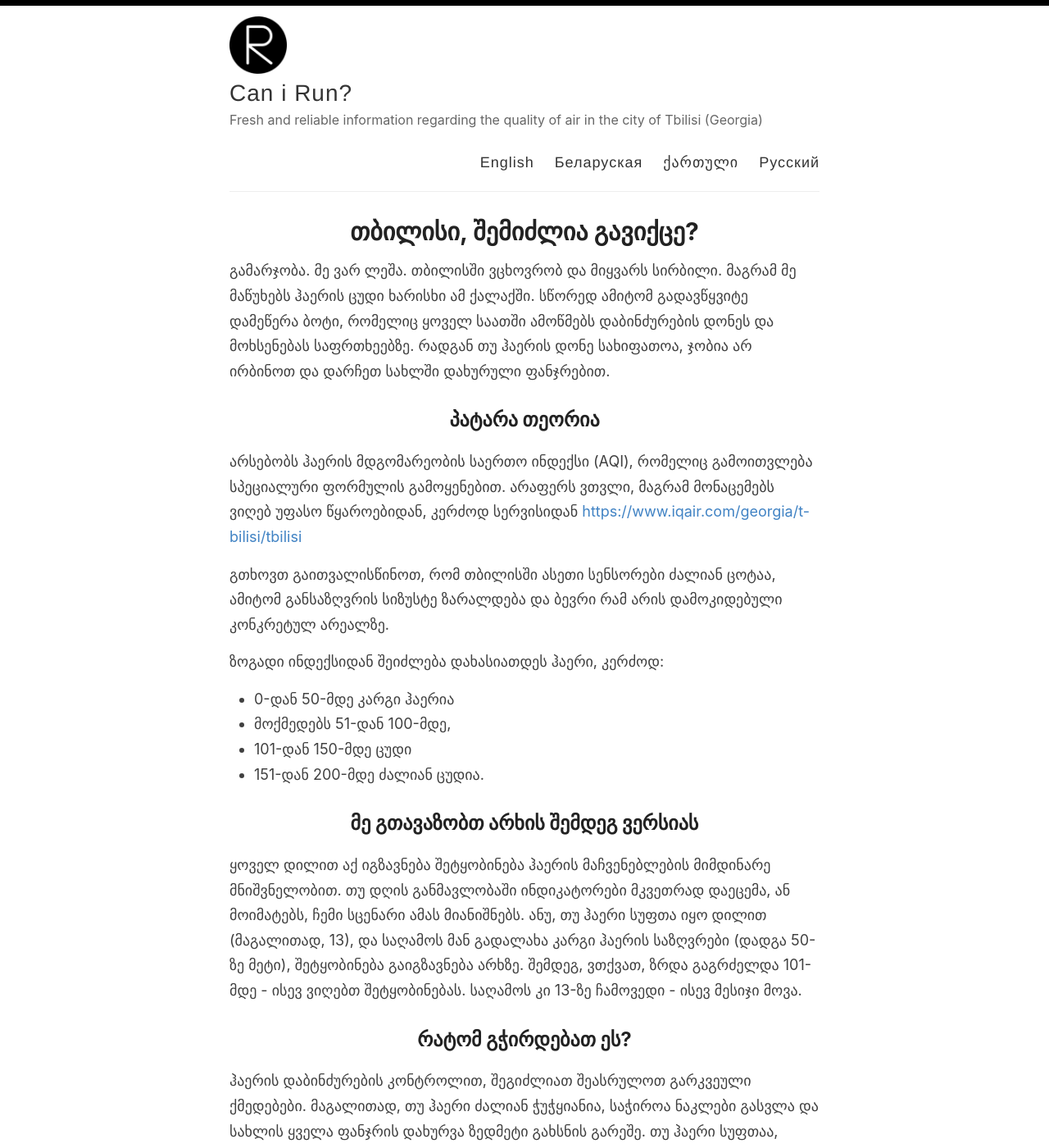
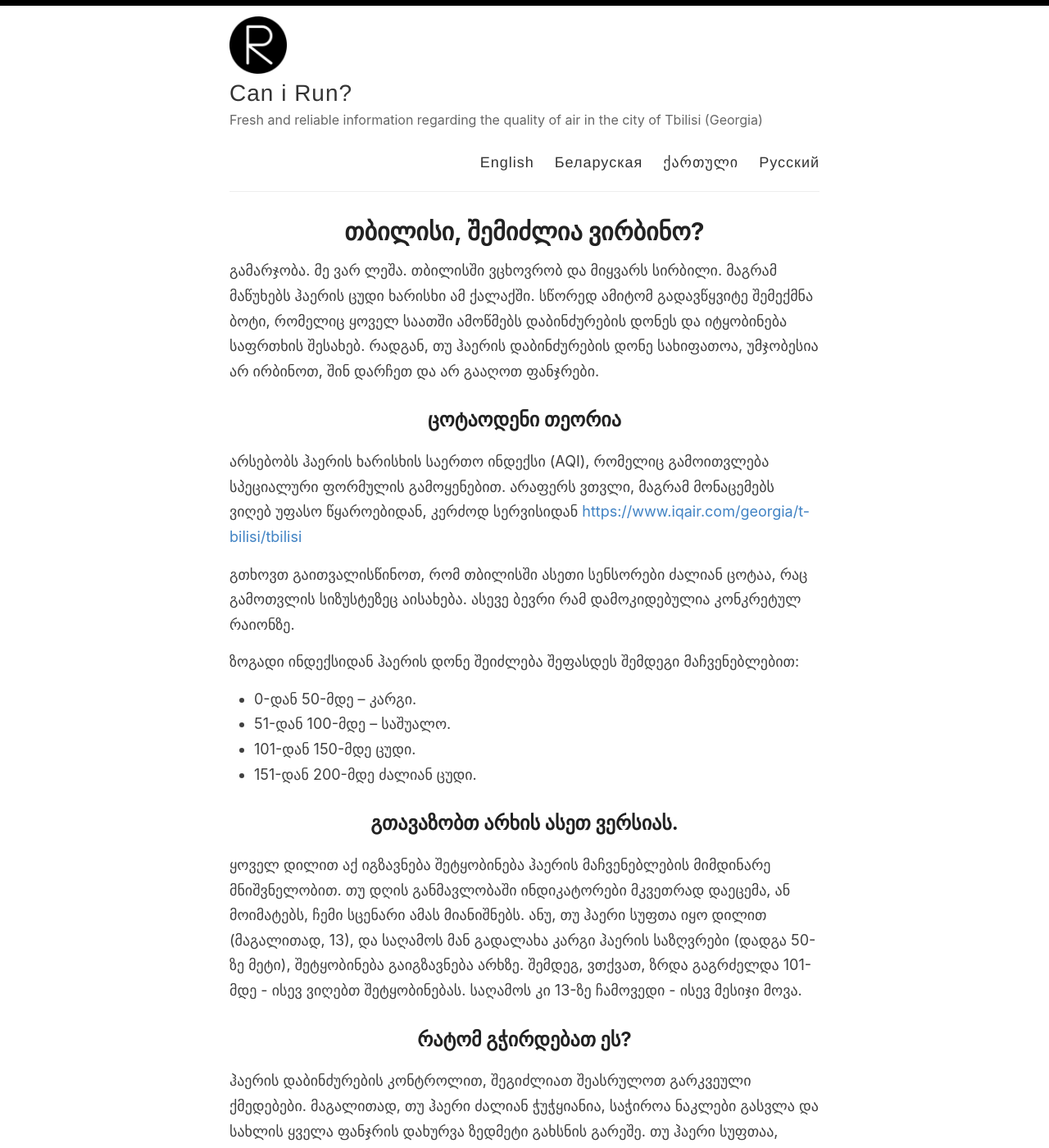
Before and after one commit to canirun/canirun.github.io, a Jekyll site: the page built from _pages/ge.md, in a window 1280 px wide and 1400 px high. Shown: the whole window at 82% size. Built offline with Jekyll 4.4.1, drawn with Linux system fonts in a browser that asks for light colours.

Commit message:
fix georgian translate

```diff
--- a/_pages/ge.md
+++ b/_pages/ge.md
@@ -1,25 +1,25 @@
 ---
 layout: page
-title: თბილისი, შემიძლია გავიქცე?
+title:  თბილისი, შემიძლია ვირბინო?
 permalink: /ge/
 ---
 
-გამარჯობა. მე ვარ ლეშა. თბილისში ვცხოვრობ და მიყვარს სირბილი. მაგრამ მე მაწუხებს ჰაერის ცუდი ხარისხი ამ ქალაქში. სწორედ ამიტომ გადავწყვიტე დამეწერა ბოტი, რომელიც ყოველ საათში ამოწმებს დაბინძურების დონეს და მოხსენებას საფრთხეებზე. რადგან თუ ჰაერის დონე სახიფათოა, ჯობია არ ირბინოთ და დარჩეთ სახლში დახურული ფანჯრებით.
+გამარჯობა. მე ვარ ლეშა. თბილისში ვცხოვრობ და მიყვარს სირბილი. მაგრამ მაწუხებს ჰაერის ცუდი ხარისხი ამ ქალაქში. სწორედ ამიტომ გადავწყვიტე შემექმნა ბოტი, რომელიც ყოველ საათში ამოწმებს დაბინძურების დონეს და იტყობინება საფრთხის შესახებ. რადგან, თუ ჰაერის დაბინძურების დონე სახიფათოა, უმჯობესია არ ირბინოთ, შინ დარჩეთ და არ გააღოთ ფანჯრები.
 
-## პატარა თეორია
+## ცოტაოდენი თეორია
 
-არსებობს ჰაერის მდგომარეობის საერთო ინდექსი (AQI), რომელიც გამოითვლება სპეციალური ფორმულის გამოყენებით. არაფერს ვთვლი, მაგრამ მონაცემებს ვიღებ უფასო წყაროებიდან, კერძოდ სერვისიდან [https://www.iqair.com/georgia/t-bilisi/tbilisi](https://www.iqair.com/georgia/t-bilisi/tbilisi)
+არსებობს ჰაერის ხარისხის საერთო ინდექსი (AQI), რომელიც გამოითვლება სპეციალური ფორმულის გამოყენებით. არაფერს ვთვლი, მაგრამ მონაცემებს ვიღებ უფასო წყაროებიდან, კერძოდ სერვისიდან [https://www.iqair.com/georgia/t-bilisi/tbilisi](https://www.iqair.com/georgia/t-bilisi/tbilisi)
 
-გთხოვთ გაითვალისწინოთ, რომ თბილისში ასეთი სენსორები ძალიან ცოტაა, ამიტომ განსაზღვრის სიზუსტე ზარალდება და ბევრი რამ არის დამოკიდებული კონკრეტულ არეალზე.
+გთხოვთ გაითვალისწინოთ, რომ თბილისში ასეთი სენსორები ძალიან ცოტაა, რაც გამოთვლის სიზუსტეზეც აისახება. ასევე ბევრი რამ დამოკიდებულია კონკრეტულ რაიონზე.
 
-ზოგადი ინდექსიდან შეიძლება დახასიათდეს ჰაერი, კერძოდ:
+ზოგადი ინდექსიდან ჰაერის დონე შეიძლება შეფასდეს შემდეგი მაჩვენებლებით:
 
-* 0-დან 50-მდე კარგი ჰაერია
-* მოქმედებს 51-დან 100-მდე,
-* 101-დან 150-მდე ცუდი
-* 151-დან 200-მდე ძალიან ცუდია.
+* 0-დან 50-მდე – კარგი.
+* 51-დან 100-მდე – საშუალო.
+* 101-დან 150-მდე ცუდი.
+* 151-დან 200-მდე ძალიან ცუდი.
 
-## მე გთავაზობთ არხის შემდეგ ვერსიას
+## გთავაზობთ არხის ასეთ ვერსიას.
 
 ყოველ დილით აქ იგზავნება შეტყობინება ჰაერის მაჩვენებლების მიმდინარე მნიშვნელობით.
 თუ დღის განმავლობაში ინდიკატორები მკვეთრად დაეცემა, ან მოიმატებს, ჩემი სცენარი ამას მიანიშნებს.
```
Also changed, not shown: 1 other file.
